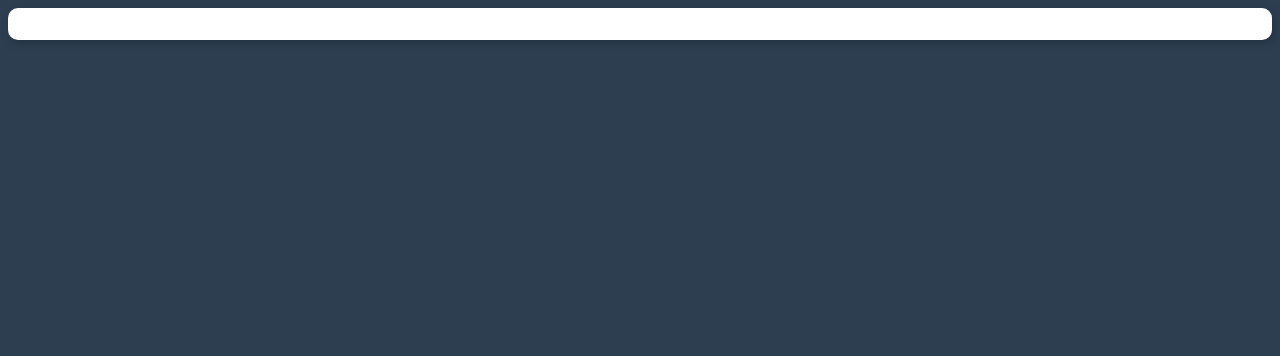
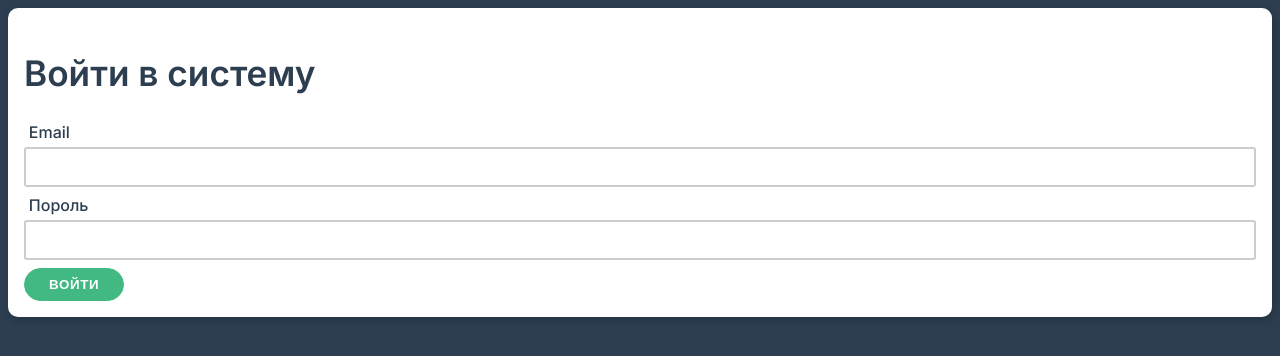
Before and after one commit to SuvStreet/-vue-online-bank, a Vue app: page /auth in a window 1280 px wide. Shown: the top 356 px of the page. Built offline with nearby package versions, Linux system fonts and the light colour scheme.

Commit message:
Authorization form and validation

```diff
--- a/package.json
+++ b/package.json
@@ -9,9 +9,11 @@
   "dependencies": {
     "core-js": "^3.6.5",
     "register-service-worker": "^1.7.1",
+    "vee-validate": "^4.5.7",
     "vue": "^3.0.0",
     "vue-router": "^4.0.0-0",
-    "vuex": "^4.0.0-0"
+    "vuex": "^4.0.0-0",
+    "yup": "^0.32.11"
   },
   "devDependencies": {
     "@vue/cli-plugin-babel": "~4.5.0",
--- a/src/layout/AuthLayout.vue
+++ b/src/layout/AuthLayout.vue
@@ -1,6 +1,6 @@
 <template>
   <div class="cantainer">
-    <div class="card"></div>
+   <router-view></router-view>
   </div>
 </template>
 
--- a/src/layout/MainLayout.vue
+++ b/src/layout/MainLayout.vue
@@ -2,7 +2,7 @@
   <the-navbar></the-navbar>
 
   <div class="container with-nav">
-    <div class="card"></div>
+    <router-view></router-view>
   </div>
 </template>
 
@@ -11,7 +11,7 @@
 
 export default {
   components: {
-    TheNavbar
+    TheNavbar,
   },
 }
 </script>
--- /dev/null
+++ b/src/use/login-form.js
@@ -0,0 +1,56 @@
+import { computed, watch } from 'vue'
+import * as yup from 'yup'
+import { useField, useForm } from 'vee-validate'
+
+export function useLoginForm() {
+  const { handleSubmit, isSubmitting, submitCount } = useForm()
+
+  const { value: email, errorMessage: eError, handleBlur: eBlur } = useField(
+    'email',
+    yup
+      .string()
+      .trim()
+      .required('Пожалуйста введите email')
+      .email('Необходимо ввести корректный email')
+  )
+
+  const PASSWORD_MIN_LENGTH = 6
+
+  const { value: password, errorMessage: pError, handleBlur: pBlur } = useField(
+    'password',
+    yup
+      .string()
+      .trim()
+      .required('Пожалуйста введите пароль')
+      .min(
+        PASSWORD_MIN_LENGTH,
+        `Пароль должен быть не менее ${PASSWORD_MIN_LENGTH} символов`
+      )
+  )
+
+  const isTooManyAttempts = computed(() => submitCount.value >= 3)
+
+  watch(isTooManyAttempts, (val) => {
+    if (val) {
+      setTimeout(() => {
+        submitCount.value = 0
+      }, 1500)
+    }
+  })
+
+  const onSubmit = handleSubmit((values) => {
+    console.log('Form:', values)
+  })
+
+  return {
+    email,
+    eError,
+    eBlur,
+    password,
+    pError,
+    pBlur,
+    onSubmit,
+    isSubmitting,
+    isTooManyAttempts,
+  }
+}
--- a/src/views/Auth.vue
+++ b/src/views/Auth.vue
@@ -1,13 +1,38 @@
 <template>
+  <form class="card" @submit.prevent="onSubmit">
+    <h1>Войти в систему</h1>
 
+    <div :class="['form-control', { invalid: eError }]">
+      <label for="email">Email</label>
+      <input type="email" id="email" v-model="email" @blur="eBlur" />
+      <small v-if="eError">{{ eError }}</small>
+    </div>
+
+    <div :class="['form-control', { invalid: pError }]">
+      <label for="password">Пороль</label>
+      <input type="password" id="password" v-model="password" @blur="pBlur" />
+      <small v-if="pError">{{ pError }}</small>
+    </div>
+
+    <button class="btn primary" :disabled="isSubmitting || isTooManyAttempts">
+      Войти
+    </button>
+    <div class="text-danger" v-if="isTooManyAttempts">
+      Часто заходите в систему. Попробуйе позже
+    </div>
+  </form>
 </template>
 
 <script>
+import { useLoginForm } from '../use/login-form'
+
 export default {
-
+  setup() {
+    return {
+      ...useLoginForm(),
+    }
+  },
 }
 </script>
 
-<style>
-
-</style>
+<style></style>
```
